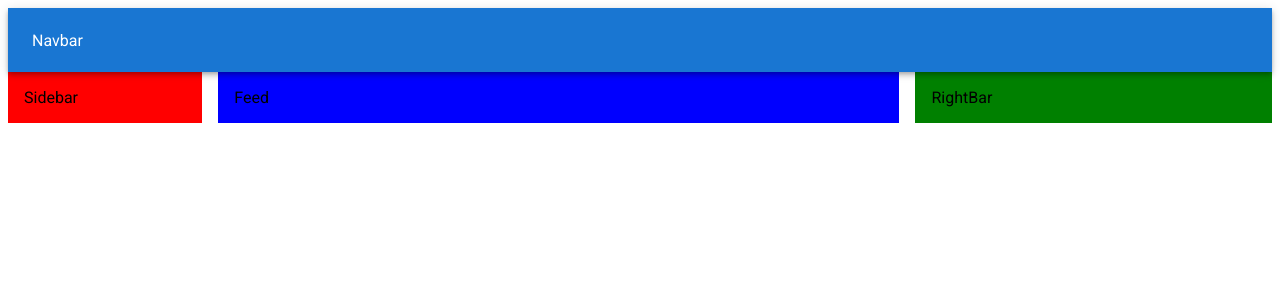
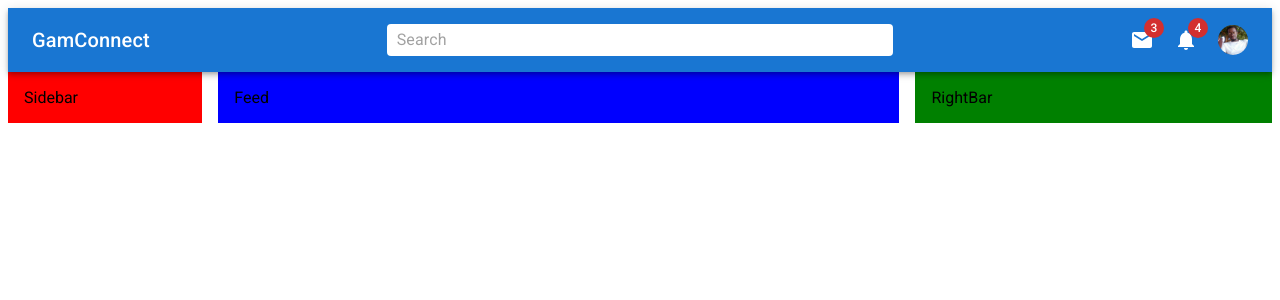
Before and after one commit to daddyomarjeng/gamconnect, a React (Create React App) app: page / in a window 1280 px wide. Shown: the top 300 px of the page. Built offline with nearby package versions, Linux system fonts and the light colour scheme.

Commit message:
finish navbar

```diff
--- a/src/components/Navbar.jsx
+++ b/src/components/Navbar.jsx
@@ -1,10 +1,95 @@
-import { AppBar, Toolbar } from "@mui/material";
-import React from "react";
+import { CastConnected, Mail, Notifications } from "@mui/icons-material";
+import {
+  AppBar,
+  Avatar,
+  Badge,
+  Box,
+  InputBase,
+  Menu,
+  MenuItem,
+  styled,
+  Toolbar,
+  Typography,
+} from "@mui/material";
+import React, { useState } from "react";
+import DOJImg from "../assets/0.jpg";
+
+const StyledToolbar = styled(Toolbar)({
+  display: "flex",
+  justifyContent: "space-between",
+});
+
+const Search = styled("div")(({ theme }) => ({
+  backgroundColor: "white",
+  padding: "0 10px",
+  borderRadius: theme.shape.borderRadius,
+  width: "40%",
+}));
+
+const Icons = styled(Box)(({ theme }) => ({
+  display: "none",
+  gap: "20px",
+  alignItems: "center",
+  [theme.breakpoints.up("sm")]: {
+    display: "flex",
+  },
+}));
+
+const UserBox = styled(Box)(({ theme }) => ({
+  display: "flex",
+  gap: "10px",
+  alignItems: "center",
+  [theme.breakpoints.up("sm")]: {
+    display: "none",
+  },
+}));
 
 const Navbar = () => {
+  const [open, setOpen] = useState(false);
   return (
     <AppBar position="sticky">
-      <Toolbar>Navbar</Toolbar>
+      <StyledToolbar>
+        <Typography variant="h6" sx={{ display: { xs: "none", sm: "block" } }}>
+          GamConnect
+        </Typography>
+        <CastConnected sx={{ display: { xs: "block", sm: "none" } }} />
+        <Search>
+          <InputBase placeholder="Search" />
+        </Search>
+        <Icons>
+          <Badge badgeContent={3} color="error">
+            <Mail />
+          </Badge>
+          <Badge badgeContent={4} color="error">
+            <Notifications />
+          </Badge>
+          <Avatar
+            sx={{ width: 30, height: 30 }}
+            src={DOJImg}
+            onClick={(e) => setOpen(true)}
+          />
+        </Icons>
+        <UserBox>
+          <Avatar
+            sx={{ width: 30, height: 30 }}
+            src={DOJImg}
+            onClick={(e) => setOpen(true)}
+          />
+          <Typography>DOJ</Typography>
+        </UserBox>
+      </StyledToolbar>
+      <Menu
+        id="user-profile-menu"
+        aria-labelledby="user-profile-menu"
+        open={open}
+        onClose={(e) => setOpen(false)}
+        anchorOrigin={{ vertical: "top", horizontal: "right" }}
+        transformOrigin={{ vertical: "top", horizontal: "right" }}
+      >
+        <MenuItem>Profile</MenuItem>
+        <MenuItem>My Account</MenuItem>
+        <MenuItem>Logout</MenuItem>
+      </Menu>
     </AppBar>
   );
 };
```
Also changed, not shown: src/App.css (deleted, +0 -38 lines), src/assets/0.jpg (added).
